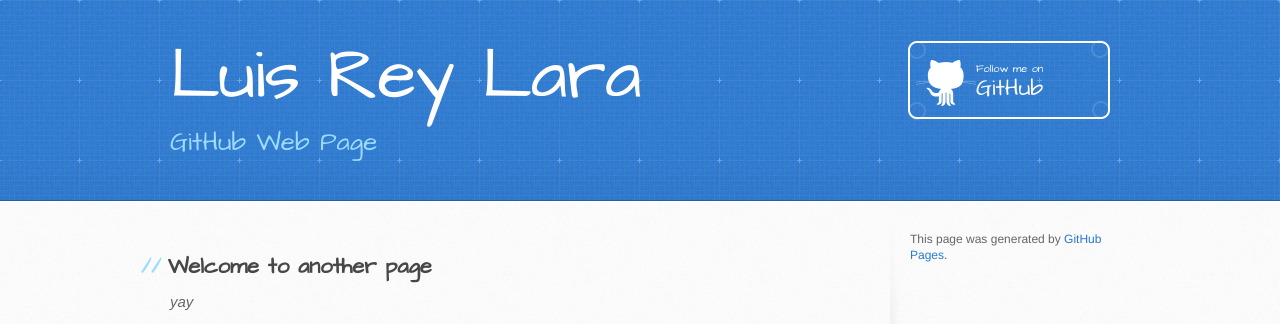
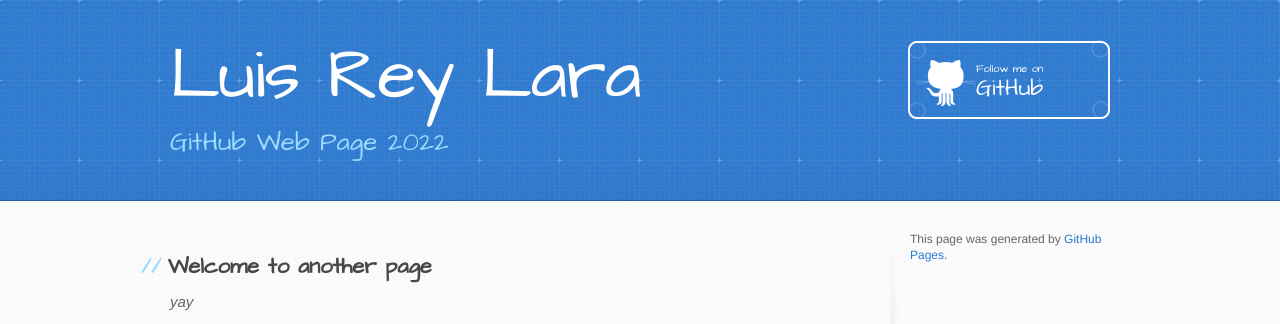
Before and after one commit to luisreylara/luisreylara.github.io, a Jekyll site: the page built from docs/another-page.md, in a window 1280 px wide. Shown: the top 324 px of the page. Built offline with Jekyll 4.4.1, drawn with Linux system fonts in a browser that asks for light colours; our own code applies the rules of GitHub Pages for plain Markdown files.

Commit message:
modificado eÃl _config

```diff
--- a/docs/_config.yml
+++ b/docs/_config.yml
@@ -1,5 +1,5 @@
 title: Luis Rey Lara
-description: GitHub Web Page
+description: GitHub Web Page 2022
 show_downloads: false
 google_analytics:
 theme: jekyll-theme-architect
```
